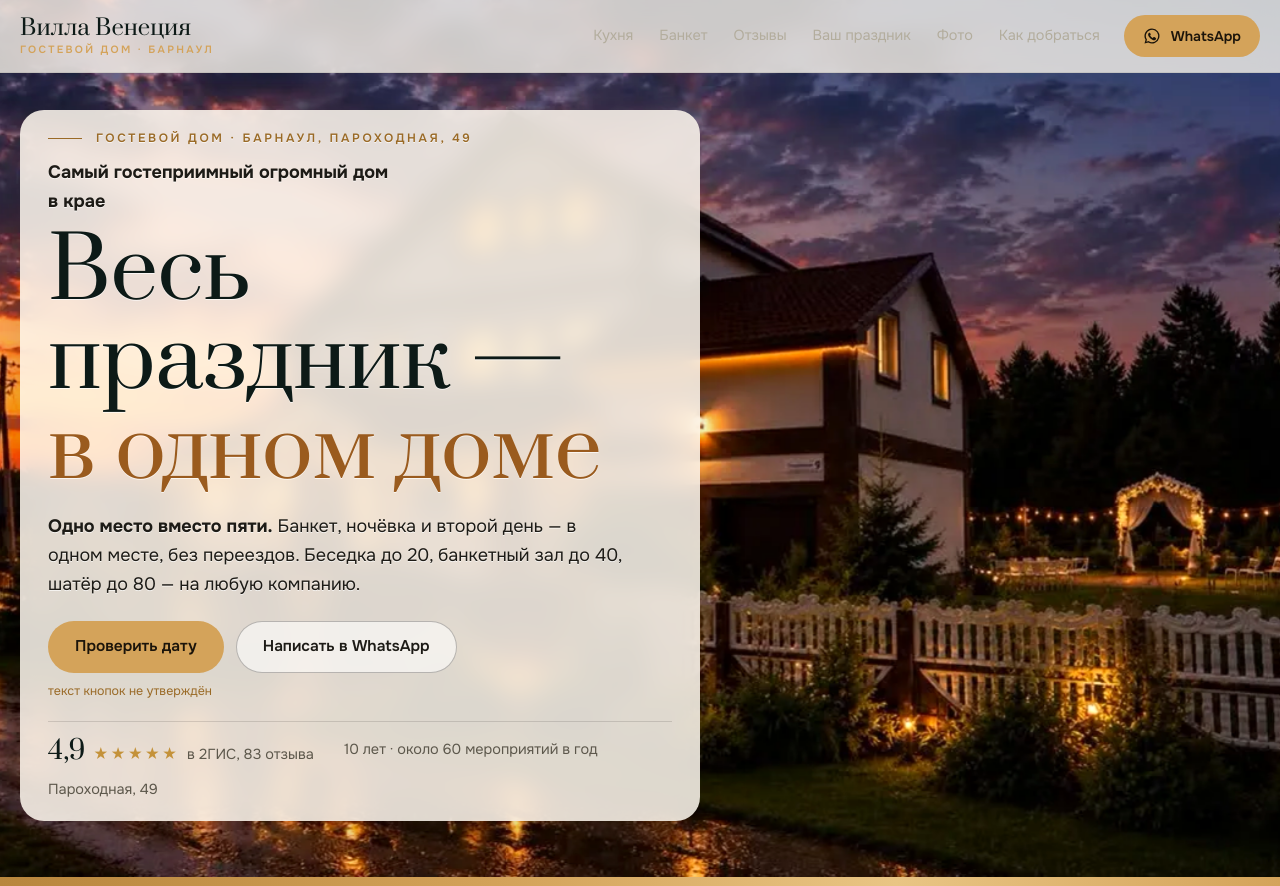
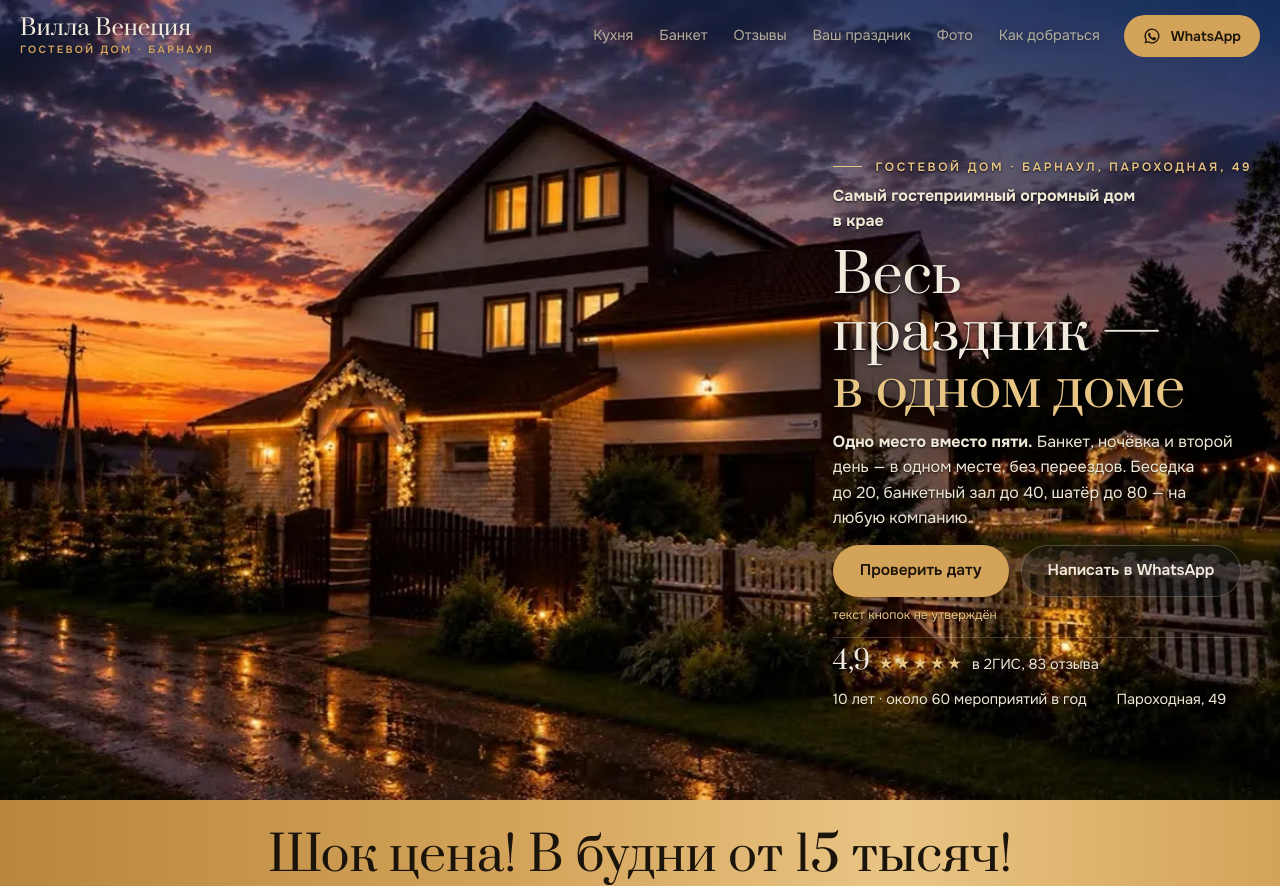
Before and after one commit to nourystawicki-wq/villa-venetsiya-landing, a plain HTML site: page index.html in a window 1280 px wide. Shown: the top 886 px of the page. Drawn offline with Linux system fonts and the light colour scheme; animation ran at ten frames a second.

Commit message:
Use the evening villa photo as the hero, without the cream panel

```diff
--- a/index.html
+++ b/index.html
@@ -129,11 +129,13 @@ section{position:relative;padding:clamp(84px,11vw,140px) 0}
 @keyframes iw{to{width:min(320px,70vw)}}
 
 /* шапка */
-#top{position:fixed;inset:0 0 auto;z-index:50;transition:background-color .3s,border-color .3s,color .3s;border-bottom:1px solid transparent;background:rgba(255,250,240,.78);-webkit-backdrop-filter:blur(10px);backdrop-filter:blur(10px);border-bottom-color:rgba(29,27,22,.08)}
-#top .logo b{color:var(--ink)}
-#top nav a{color:var(--txm)}
-#top nav a:hover{color:var(--ink)}
+#top{position:fixed;inset:0 0 auto;z-index:50;transition:background-color .3s,border-color .3s,color .3s;border-bottom:1px solid transparent;background:transparent}
+#top .logo b{color:var(--ivory);text-shadow:0 1px 10px rgba(0,0,0,.55)}
+#top .logo span{text-shadow:0 1px 8px rgba(0,0,0,.5)}
+#top nav a{color:rgba(242,235,221,.86);text-shadow:0 1px 8px rgba(0,0,0,.45)}
+#top nav a:hover{color:var(--ivory)}
 #top.solid{background:rgba(13,26,23,.94);border-color:var(--line)}
+#top.solid .logo b,#top.solid .logo span,#top.solid nav a{text-shadow:none}
 #top.solid .logo b{color:var(--ivory)}
 #top.solid nav a{color:var(--mut)}
 #top.solid nav a:hover{color:var(--ivory)}
@@ -149,27 +151,28 @@ section{position:relative;padding:clamp(84px,11vw,140px) 0}
 @media (max-width:420px){#top .btn span{display:none}#top .btn{width:44px;padding:0}}
 
 /* hero */
-.hero{position:relative;min-height:100svh;display:flex;align-items:flex-end;padding:110px 0 clamp(40px,7vh,84px);overflow:hidden}
+.hero{position:relative;min-height:100svh;display:flex;align-items:flex-start;justify-content:flex-end;padding:110px 8px 48px;overflow:hidden}
 .hero .bg{position:absolute;inset:0}
-.hero .bg img{width:100%;height:100%;object-fit:cover;object-position:42% 50%;transform:scale(1.06);animation:kb 14s var(--ease) forwards;filter:brightness(1.06) saturate(1.08)}
+.hero .bg img{width:100%;height:100%;object-fit:cover;object-position:26% 50%;transform:scale(1.04);animation:kb 14s var(--ease) forwards}
 @keyframes kb{to{transform:scale(1)}}
-.hero .wrap{position:relative}
-.hero-panel{max-width:min(680px,100%);padding:22px 28px 20px;border-radius:24px;background:rgba(255,250,240,.86);-webkit-backdrop-filter:blur(12px);backdrop-filter:blur(12px);box-shadow:0 18px 50px rgba(40,28,10,.14);color:var(--tx)}
-.hero .eyebrow{margin-bottom:14px;color:#9a6a26}
-.hero .eyebrow,.hero h1,.hero .sub{text-shadow:0 1px 0 rgba(255,255,255,.7)}
-.hero h1{font-size:clamp(44px,6.6vw,92px);max-width:14ch;color:var(--ink)}
-.hero h1 em{font-style:normal;color:#9a5b1e}
+.hero .wrap{position:relative;display:flex;justify-content:flex-end}
+.hero-copy{position:relative;max-width:min(480px,34vw);padding:8px 0 8px 16px;color:var(--ivory)}
+.hero-copy:before{content:"";position:absolute;inset:-28px -36px -36px -48px;background:radial-gradient(ellipse at 75% 35%,rgba(10,16,24,.4) 0%,rgba(10,16,24,.16) 52%,rgba(10,16,24,0) 76%);pointer-events:none;z-index:-1}
+.hero .eyebrow{margin-bottom:16px;color:var(--gold2);white-space:nowrap}
+.hero .eyebrow,.hero h1,.hero .sub,.hero .meta,.hero .wa-need{text-shadow:0 2px 18px rgba(8,12,16,.75),0 1px 2px rgba(8,12,16,.85)}
+.hero h1{font-size:clamp(40px,4.8vw,72px);max-width:11ch;color:var(--ivory)}
+.hero h1 em{font-style:normal;color:var(--gold2)}
 .hero h1 .w{display:inline-block;opacity:0;transform:translateY(.4em);animation:iu 1s var(--ease) forwards;animation-delay:calc(var(--d,.2s) + var(--i,0) * .07s)}
-.hero .eyebrow+.sub{margin:0 0 12px!important}
-.hero .sub{margin-top:16px;max-width:580px;font-size:18px;color:var(--tx)}
-.hero .row{display:flex;flex-wrap:wrap;gap:12px;margin-top:22px}
-.hero .btn-line{color:var(--tx);border-color:rgba(29,27,22,.28);background:rgba(255,255,255,.6)}
-.hero .btn-line:hover{border-color:var(--tx);background:#fff}
-.hero .wa-need{color:#9a6a26}
-.hero .meta{display:flex;flex-wrap:wrap;gap:12px 30px;margin-top:20px;padding-top:16px;border-top:1px solid var(--pline);max-width:760px;font-size:14.5px;color:var(--txm)}
-.hero .meta b{font:400 26px/1 var(--serif);color:var(--ink);margin-right:8px}
+.hero .eyebrow+.sub{margin:0 0 14px!important}
+.hero .sub{margin-top:16px;max-width:540px;font-size:18px;color:#f0e8d6}
+.hero .row{display:flex;flex-wrap:wrap;gap:12px;margin-top:24px}
+.hero .btn-line{color:var(--ivory);border-color:var(--line2);background:rgba(13,20,28,.35)}
+.hero .btn-line:hover{border-color:var(--ivory);background:rgba(13,20,28,.5)}
+.hero .wa-need{color:var(--gold2)}
+.hero .meta{display:flex;flex-wrap:wrap;gap:12px 30px;margin-top:24px;padding-top:18px;border-top:1px solid var(--line2);max-width:540px;font-size:14.5px;color:#efe6d4}
+.hero .meta b{font:400 26px/1 var(--serif);color:var(--ivory);margin-right:8px}
 .hero .meta .it{display:flex;align-items:baseline}
-.hero .stars{color:#c4923a}
+.hero .stars{color:var(--gold2)}
 .live{display:inline-flex;align-items:center;gap:9px}
 .live i{width:8px;height:8px;border-radius:50%;background:#7fd19b;box-shadow:0 0 0 0 rgba(127,209,155,.6);animation:pl 2.4s infinite}
 @keyframes pl{70%{box-shadow:0 0 0 9px rgba(127,209,155,0)}100%{box-shadow:0 0 0 0 rgba(127,209,155,0)}}
@@ -457,7 +460,8 @@ footer .logo b{color:var(--ivory)}
 .way .map-card a{display:block;border-radius:14px;overflow:hidden;box-shadow:0 8px 32px rgba(0,0,0,.25)}
 .way .map-card img{width:100%;height:auto;display:block}
 .way .map-card figcaption{padding:8px 2px 0;font:500 13px/1.35 var(--sans);color:#efe6d4}
-@media (max-width:700px){.hero{padding:86px 0 16px}.hero .bg img{object-position:50% 42%}.hero-panel{padding:16px 16px 14px;background:rgba(255,250,240,.86)}.hero h1{font-size:clamp(34px,9.2vw,44px)}.hero .sub{margin-top:12px;font-size:16px}.hero .row{margin-top:16px}.hero .meta{margin-top:14px;padding-top:12px}.hero .eyebrow{margin-bottom:10px}}
+@media (min-width:701px) and (max-height:850px){.hero{padding:96px 8px 24px;align-items:center}.hero h1{font-size:clamp(36px,4.2vw,60px)}.hero .sub{margin-top:10px;font-size:16px}.hero .row{margin-top:14px}.hero .meta{margin-top:12px;padding-top:10px}.hero .eyebrow{margin-bottom:10px}}
+@media (max-width:700px){.hero .eyebrow{white-space:normal}.hero{align-items:flex-end;justify-content:flex-start;padding:86px 0 18px}.hero .wrap{justify-content:flex-start}.hero .bg img{object-position:50% 26%}.hero-copy{max-width:100%;padding:8px 0 0}.hero-copy:before{inset:-12px -16px -20px -16px;background:linear-gradient(180deg,rgba(10,16,24,0) 0%,rgba(10,16,24,.22) 40%,rgba(10,16,24,.4) 100%)}.hero h1{font-size:clamp(28px,7.6vw,36px);max-width:14ch}.hero .sub{margin-top:8px;font-size:15px}.hero .row{margin-top:12px}.hero .hero-copy .btn{min-height:46px}.hero .meta{margin-top:10px;padding-top:10px;max-width:100%}.hero .eyebrow{margin-bottom:8px}}
 
 </style>
 <!--
@@ -518,7 +522,7 @@ footer .logo b{color:var(--ivory)}
 <section class="hero" aria-label="Главное">
   <div class="bg"><picture><source media="(max-width:700px)" type="image/webp" srcset="images/hero-m.webp 405w" sizes="100vw"><source media="(max-width:700px)" type="image/jpeg" srcset="images/hero-m.jpg" sizes="100vw"><source type="image/webp" srcset="images/hero-800.webp 800w, images/hero-1440.webp 1280w" sizes="100vw"><img src="images/hero.jpg" width="1280" height="720" alt="Дом «Вилла Венеция» и сад: фасад, газон и белые стулья для регистрации" fetchpriority="high"></picture></div>
   <div class="wrap">
-    <div class="hero-panel">
+    <div class="hero-copy">
     <div class="eyebrow">Гостевой дом · Барнаул, Пароходная, 49</div>
     <p class="sub" style="margin:0 0 18px;max-width:22em"><strong>Самый гостеприимный огромный дом в крае</strong></p>
     <h1><span class="w" style="--i:0">Весь</span> <span class="w" style="--i:1">праздник —</span> <span class="w" style="--i:2"><em>в одном</em></span> <span class="w" style="--i:3"><em>доме</em></span></h1>
@@ -968,7 +972,7 @@ footer .logo b{color:var(--ivory)}
     </div>
     <p class="lead rv" style="margin:-12px 0 28px">Пока здесь плейсхолдеры. Положите фото владельца в папку <code>images/</code> с теми же именами — смотрите <code>images/README.md</code>. [НУЖНО ОТ ВЛАДЕЛЬЦА: 12–15 фото: дом, зал, территория, баня и чан, гости]</p>
     <div class="ggrid" id="ggrid">
-      <figure data-s="s"><picture><source type="image/webp" srcset="images/facade-512.webp 512w" sizes="(max-width:700px) 50vw, 33vw"><img src="images/facade.jpg" width="512" height="417" alt="Дневной фасад «Виллы Венеция» со стороны дороги" loading="lazy"></picture><figcaption>Дневной фасад</figcaption></figure><figure data-s="s"><picture><source type="image/webp" srcset="images/hero-mobile-800.webp 800w, images/hero-mobile-1440.webp 1440w" sizes="(max-width:700px) 50vw, 33vw"><img src="images/hero-mobile.jpg" width="1440" height="2560" alt="Дом «Вилла Венеция»: фасад, белые стулья на газоне и беседка" loading="lazy"></picture><figcaption>Дом и сад</figcaption></figure>
+      <figure data-s="s"><picture><source type="image/webp" srcset="images/day-facade-800.webp 800w, images/day-facade-1280.webp 1280w" sizes="(max-width:700px) 50vw, 33vw"><img src="images/day-facade.jpg" width="1280" height="720" alt="Дневной фасад «Виллы Венеция» со стороны дороги" loading="lazy"></picture><figcaption>Дневной фасад</figcaption></figure><figure data-s="s"><picture><source type="image/webp" srcset="images/hero-mobile-800.webp 800w, images/hero-mobile-1440.webp 1440w" sizes="(max-width:700px) 50vw, 33vw"><img src="images/hero-mobile.jpg" width="1440" height="2560" alt="Дом «Вилла Венеция»: фасад, белые стулья на газоне и беседка" loading="lazy"></picture><figcaption>Дом и сад</figcaption></figure>
       <figure data-s="s"><picture><source type="image/webp" srcset="images/territory-800.webp 800w, images/territory-1440.webp 1440w" sizes="(max-width:700px) 50vw, 33vw"><img src="images/territory.jpg" width="1440" height="2560" alt="Сад и дом: газон, дорожка и стулья для регистрации" loading="lazy"></picture><figcaption>Сад и зона регистрации</figcaption></figure>
       <figure data-s="s"><picture><source type="image/webp" srcset="images/hall-800.webp 800w, images/hall-896.webp 896w" sizes="(max-width:700px) 50vw, 33vw"><img src="images/hall.jpg" width="896" height="1196" alt="Банкетный зал с накрытыми столами" loading="lazy"></picture><figcaption>Банкетный зал</figcaption></figure>
       <figure data-s="s"><picture><source type="image/webp" srcset="images/gazebo-800.webp 800w, images/gazebo-1600.webp 1600w" sizes="(max-width:700px) 50vw, 33vw"><img src="images/gazebo.jpg" width="1600" height="2242" alt="Беседка на территории" loading="lazy"></picture><figcaption>Беседка</figcaption></figure>
```
Also changed, not shown: 1 other file.
